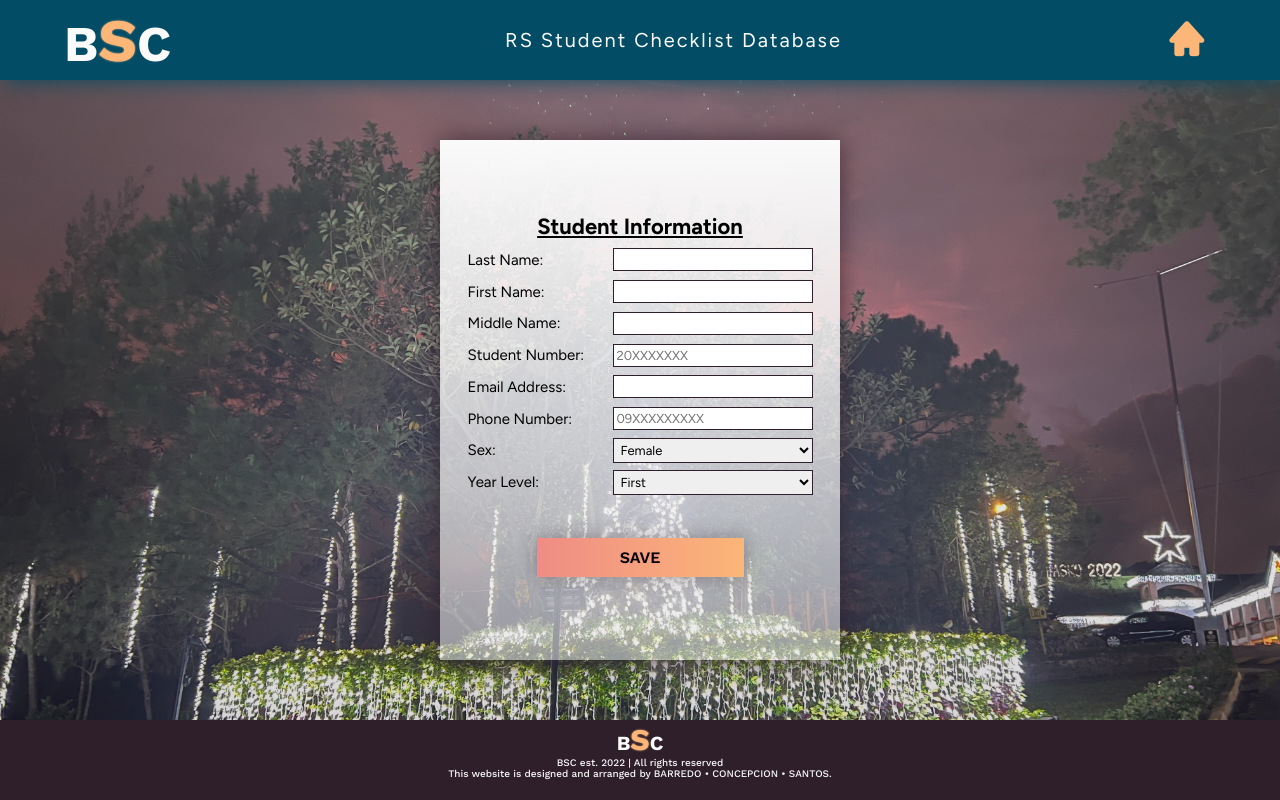
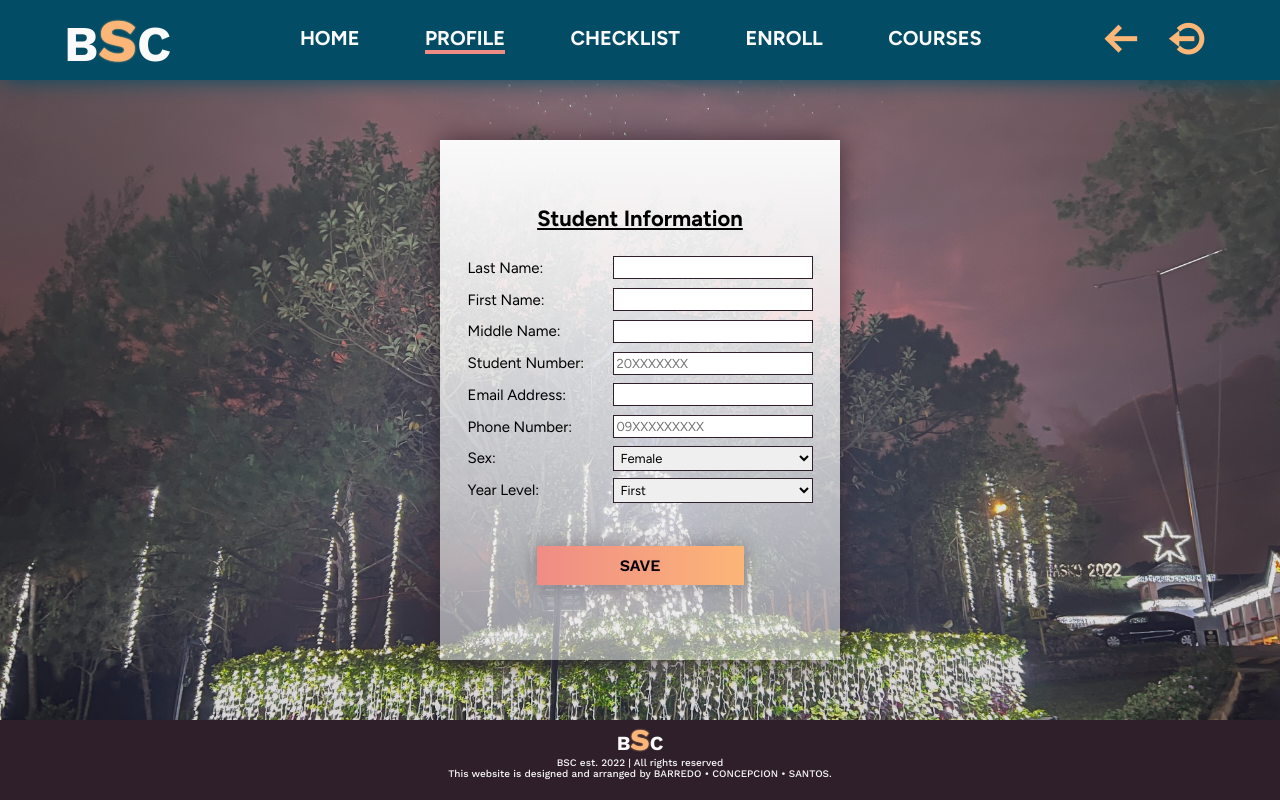
Before and after one commit to Jurisneo/CMSC-127-Front-End, a PHP site: page /pages/studprof-edit.php in a window 1280 px wide. Run offline with PHP 8.4, Linux system fonts and the light colour scheme; the visitor is signed in with stand-in values (Sample User, id 1); data that the repository does not hold is empty.

Commit message:
Update studprof-edit.php

```diff
--- a/ALMOST ALMOST FINAL/Three-Tea/pages/studprof-edit.php
+++ b/ALMOST ALMOST FINAL/Three-Tea/pages/studprof-edit.php
@@ -24,17 +24,22 @@
             </div>
             <div class="navLinks">
                 <ul>
-                    <li><p>RS Student Checklist Database</p></li>
+                    <li><a href="Landing-Stud.php">HOME</a></li>
+                    <li><a href="studprofile.php" class="active">PROFILE</a></li>
+                    <li><a href="studchecklist.php">CHECKLIST</a></li>
+                    <li><a href="addToCheck.php">ENROLL</a></li>
+                    <li><a href="studcrs.php">COURSES</a></li>
                 </ul>
             </div>
             <div class="navIcons">
-                <a href="../index.php"><i class='bx bxs-home' ></i></a>
+                <a href="studprofile.php"><i class='bx bx-arrow-back'></i></a>
+                <a href="../index.php"><i class='bx bx-log-out-circle' ></i></a>
             </div>
         </nav>
 
-        <section class="container-sign">
-            <div class="formBox-sign">
-                <div class="boxTitle-sign">
+        <section class="container-add">
+            <div class="formBox-add">
+                <div class="boxTitle-add">
                     <h1>Student Information</h1>
                 </div>
 
```
